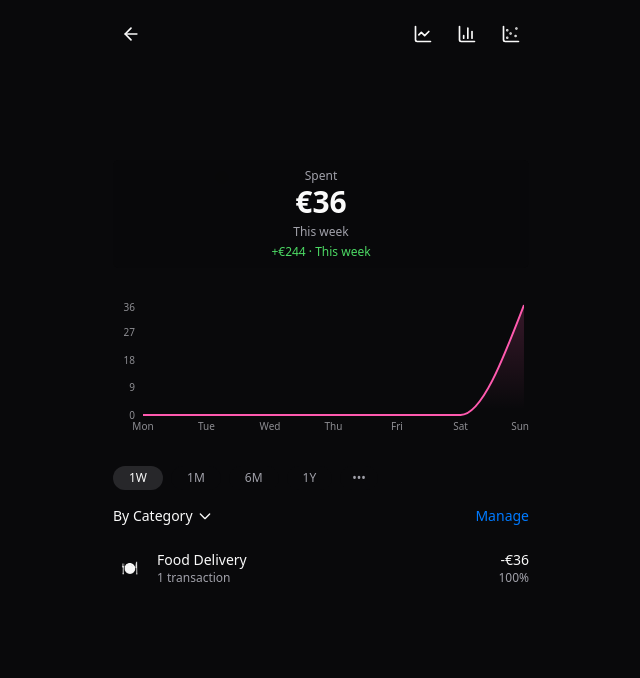
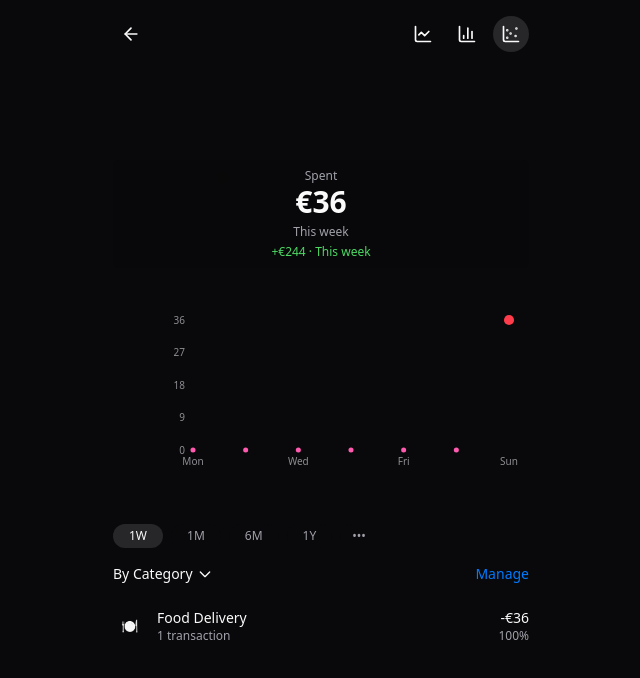
Before and after one commit to Murat-on-github/electra-app-caonyx, a React (Vite) app: page / in a window 1280 px wide. Both pictures are taken after a click on the button 830 px from the left and 34 px from the top of the page. Shown: the top 678 px of the page, without its empty margins (319-959 px from the left). Built offline with nearby package versions, Linux system fonts and the light colour scheme.

Commit message:
feat: Add bubble chart and view toggle
Adds a new component to display spending data as a bubble chart and implements a toggle to switch between line and bubble chart views.

```diff
--- /dev/null
+++ b/src/components/BubbleChart.tsx
@@ -0,0 +1,122 @@
+
+import React, { useEffect, useRef } from "react";
+import {
+  ScatterChart,
+  Scatter,
+  ResponsiveContainer,
+  XAxis,
+  YAxis,
+  Tooltip,
+  Cell,
+  ZAxis
+} from "recharts";
+import { SpendingData } from "@/types/finance";
+
+interface BubbleChartProps {
+  data: SpendingData;
+}
+
+const BubbleChart: React.FC<BubbleChartProps> = ({ data }) => {
+  const isFirstRender = useRef(true);
+
+  useEffect(() => {
+    isFirstRender.current = false;
+  }, []);
+
+  if (!data.dailySpending) return null;
+
+  // Transform daily spending data into bubble chart format
+  const bubbleData = data.dailySpending.map((day, index) => ({
+    x: index,
+    y: day.amount,
+    z: day.amount > 0 ? Math.max(10, day.amount / 100) : 0, // Size based on amount
+    name: day.date,
+    amount: day.amount
+  }));
+
+  // Generate colors based on the amount - higher amounts are more vibrant
+  const getColor = (amount: number) => {
+    const maxAmount = Math.max(...data.dailySpending!.map(d => d.amount));
+    const intensity = Math.min(1, amount / maxAmount);
+    return `rgb(255, ${90 - intensity * 30}, ${175 - intensity * 100})`;
+  };
+
+  const formatXAxis = (value: number) => {
+    if (data.dailySpending && value >= 0 && value < data.dailySpending.length) {
+      return data.dailySpending[value].date;
+    }
+    return '';
+  };
+
+  const formatYAxis = (value: number) => {
+    if (value >= 1000) {
+      return `${(value / 1000).toFixed(0)}K`;
+    }
+    return value.toString();
+  };
+
+  return (
+    <div className="mb-6" style={{ height: "200px" }}>
+      <ResponsiveContainer width="100%" height="100%">
+        <ScatterChart
+          margin={{ top: 20, right: 20, bottom: 20, left: 20 }}
+        >
+          <XAxis
+            dataKey="x"
+            name="Day"
+            tickFormatter={formatXAxis}
+            type="number"
+            domain={[0, data.dailySpending.length - 1]}
+            axisLine={false}
+            tickLine={false}
+            tick={{ fill: "#8E8E93", fontSize: 10 }}
+          />
+          <YAxis
+            dataKey="y"
+            name="Amount"
+            tickFormatter={formatYAxis}
+            axisLine={false}
+            tickLine={false}
+            tick={{ fill: "#8E8E93", fontSize: 10 }}
+          />
+          <ZAxis dataKey="z" range={[20, 80]} />
+          <Tooltip
+            contentStyle={{
+              backgroundColor: "#1F1F1F",
+              border: "none",
+              borderRadius: "8px",
+              color: "white",
+            }}
+            formatter={(value: any, name: string) => {
+              if (name === "Amount") {
+                return [`€${value}`, "Spent"];
+              }
+              return [value, name];
+            }}
+            labelFormatter={(value) => {
+              if (typeof value === 'number' && data.dailySpending && value >= 0 && value < data.dailySpending.length) {
+                return data.dailySpending[value].date;
+              }
+              return value;
+            }}
+          />
+          <Scatter
+            name="Spending"
+            data={bubbleData}
+            fill="#FF5AAF"
+            animationDuration={isFirstRender.current ? 0 : 1000}
+          >
+            {bubbleData.map((entry, index) => (
+              <Cell
+                key={`cell-${index}`}
+                fill={getColor(entry.amount)}
+              />
+            ))}
+          </Scatter>
+        </ScatterChart>
+      </ResponsiveContainer>
+    </div>
+  );
+};
+
+export default BubbleChart;
--- a/src/pages/Index.tsx
+++ b/src/pages/Index.tsx
@@ -7,13 +7,34 @@ import SpendingOverview from "@/components/SpendingOverview";
 import TimePeriodSelector from "@/components/TimePeriodSelector";
 import CategoryBreakdown from "@/components/CategoryBreakdown";
 import SpendingChart from "@/components/SpendingChart";
+import BubbleChart from "@/components/BubbleChart";
+
+type ChartType = "line" | "bar" | "bubble";
 
 const Index = () => {
   const [selectedPeriod, setSelectedPeriod] = useState<TimePeriod>("1W");
+  const [activeChart, setActiveChart] = useState<ChartType>("line");
   const currentData = mockDataByPeriod[selectedPeriod];
 
   const handleTimePeriodChange = (period: TimePeriod) => {
     setSelectedPeriod(period);
+  };
+
+  const renderChart = () => {
+    if (!currentData.dailySpending || currentData.dailySpending.length === 0) {
+      return null;
+    }
+
+    switch (activeChart) {
+      case "bubble":
+        return <BubbleChart data={currentData} />;
+      case "bar":
+        // Future implementation for bar chart
+        return <SpendingChart data={currentData} />;
+      case "line":
+      default:
+        return <SpendingChart data={currentData} />;
+    }
   };
 
   return (
@@ -24,13 +45,22 @@ const Index = () => {
             <ArrowLeft className="h-5 w-5" />
           </button>
           <div className="flex space-x-2">
-            <button className="p-2 rounded-full hover:bg-secondary/50">
+            <button
+              className={`p-2 rounded-full ${activeChart === 'line' ? 'bg-secondary' : 'hover:bg-secondary/50'}`}
+              onClick={() => setActiveChart("line")}
+            >
               <ChartLine className="w-5 h-5" />
             </button>
-            <button className="p-2 rounded-full hover:bg-secondary/50">
+            <button
+              className={`p-2 rounded-full ${activeChart === 'bar' ? 'bg-secondary' : 'hover:bg-secondary/50'}`}
+              onClick={() => setActiveChart("bar")}
+            >
               <BarChart3 className="w-5 h-5" />
             </button>
-            <button className="p-2 rounded-full hover:bg-secondary/50">
+            <button
+              className={`p-2 rounded-full ${activeChart === 'bubble' ? 'bg-secondary' : 'hover:bg-secondary/50'}`}
+              onClick={() => setActiveChart("bubble")}
+            >
               <ScatterChart className="w-5 h-5" />
             </button>
           </div>
@@ -38,9 +68,7 @@ const Index = () => {
 
         <SpendingOverview data={currentData} />
 
-        {currentData.dailySpending && currentData.dailySpending.length > 0 && (
-          <SpendingChart data={currentData} />
-        )}
+        {renderChart()}
 
         <TimePeriodSelector
           selectedPeriod={selectedPeriod}
```
